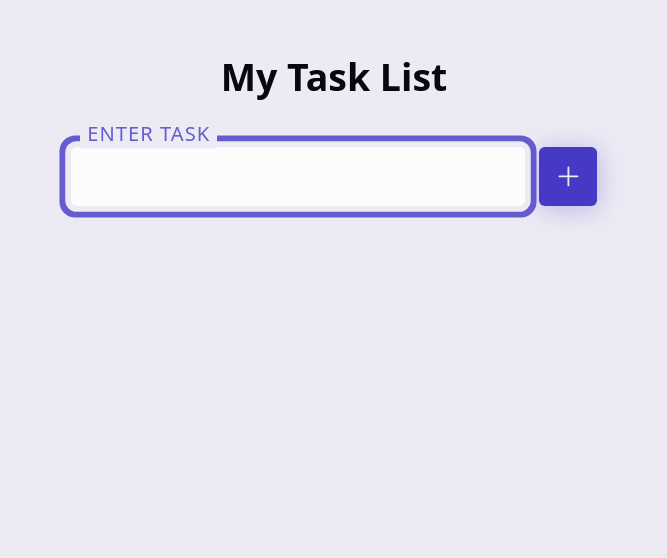
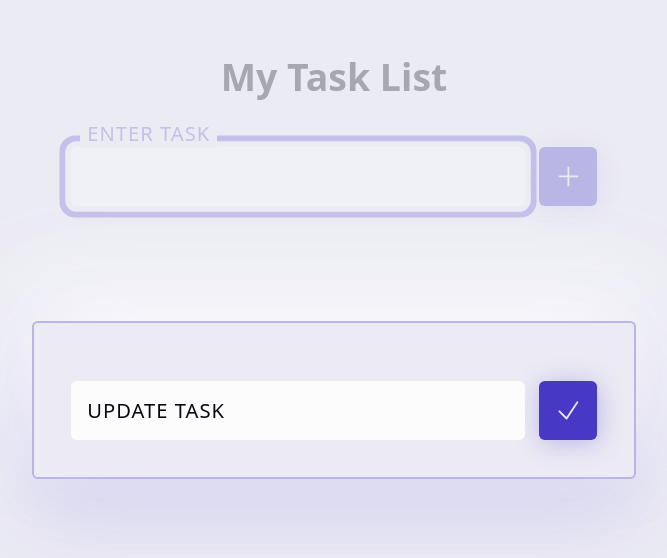
Before and after one commit to dgutierrez21/Proyecto-React-CRUD-Todo-App, a React (Vite) app in the folder React-CRUD-Todo-App/: page / in a window 1280 px wide. Shown: the top 558 px of the page, without its empty margins (306-973 px from the left). Built offline with nearby package versions, Linux system fonts and the light colour scheme.

Commit message:
Add update task input

```diff
--- a/React-CRUD-Todo-App/src/App.jsx
+++ b/React-CRUD-Todo-App/src/App.jsx
@@ -1,5 +1,6 @@
 import { useState } from "react";
 import CustomForm from "./components/CustomForm";
+import EditForm from "./components/EditForm";
 import { TaskList } from "./components/TaskList";
 
 function App() {
@@ -25,6 +26,7 @@ function App() {
       <header>
         <h1>My Task List</h1>
       </header>
+      <EditForm />
       <CustomForm addTask={addTask} />
       {tasks && (
         <TaskList
--- /dev/null
+++ b/React-CRUD-Todo-App/src/components/EditForm.jsx
@@ -0,0 +1,33 @@
+import { CheckIcon } from "@heroicons/react/24/solid";
+
+const EditForm = () => {
+  function handleFormSubmit(e) {
+    e.preventDefault();
+  }
+
+  return (
+    <div role="dialog" aria-labelledby="editTask">
+      <form onSubmit={handleFormSubmit} className="todo">
+        <div className="wrapper">
+          <input
+            id="editTask"
+            className="input"
+            required
+            autoFocus
+            maxLength={60}
+            placeholder="Update Task"
+            type="text"
+          />
+          <label className="label" htmlFor="editTask">
+            Update Task
+          </label>
+        </div>
+        <button type="submit" className="btn">
+          <CheckIcon strokeWidth={2} height={24} width={24} />
+        </button>
+      </form>
+    </div>
+  );
+};
+
+export default EditForm;
--- a/React-CRUD-Todo-App/src/index.css
+++ b/React-CRUD-Todo-App/src/index.css
@@ -222,3 +222,22 @@ hr {
   box-shadow: 0 0 0 hsl(var(--accent) / 0.3), 0 0 0 0.2em hsl(var(--bg)),
     0 0 0 0.4em hsl(var(--accent) / 0.7);
 }
+
+[role="dialog"] {
+  position: fixed;
+  z-index: 100;
+  inset: 0;
+  padding-inline: 2vmax;
+  display: grid;
+  place-items: center;
+  background-color: hsl(var(--bg) / 0.7);
+}
+
+[role="dialog"] .todo {
+  max-width: 40ch;
+  padding: 2em 1.3em 1.3em;
+  background-color: hsl(var(--bg));
+  border-radius: var(--_radius);
+  border: 0.1em solid hsl(var(--accent) / 0.3);
+  box-shadow: 0 -1em 3em hsl(var(--muted)), 0 1em 3em hsl(var(--accent) / 0.2);
+}
```
